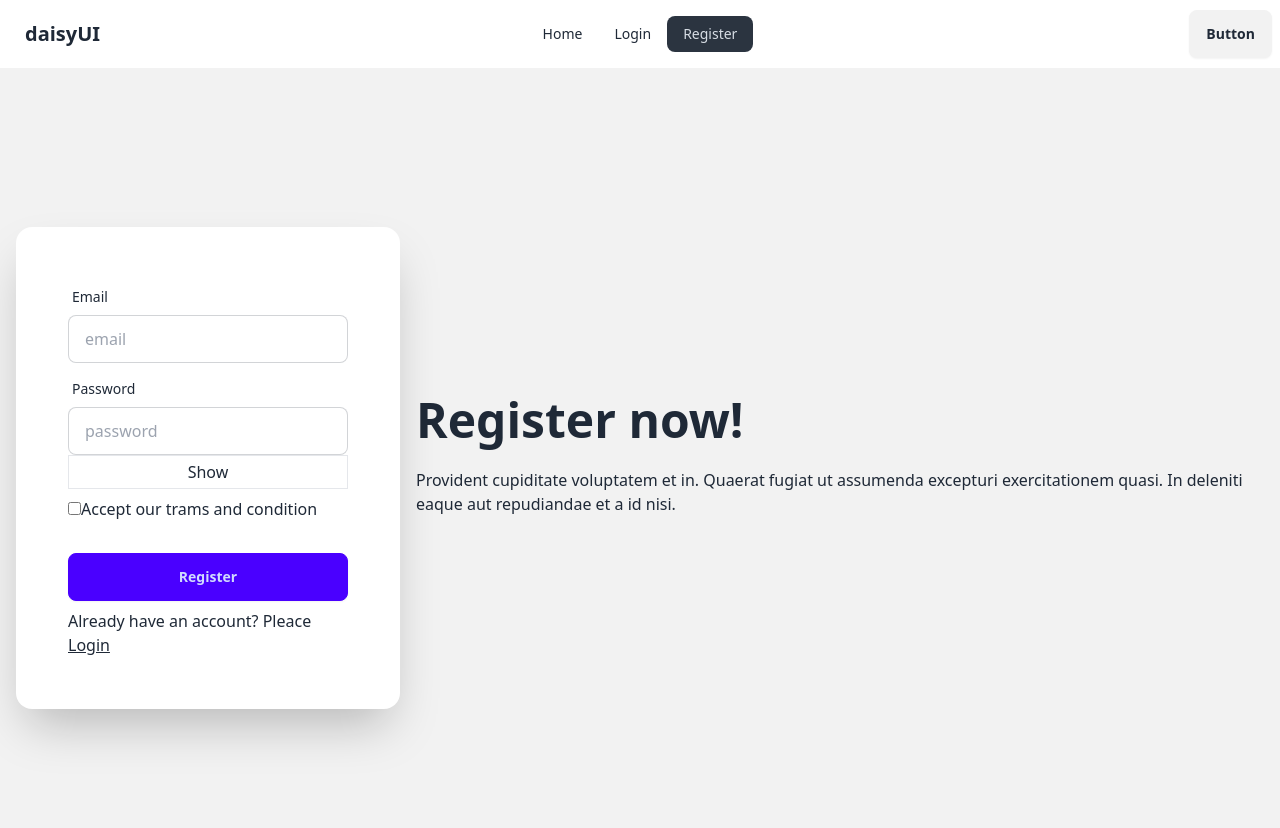
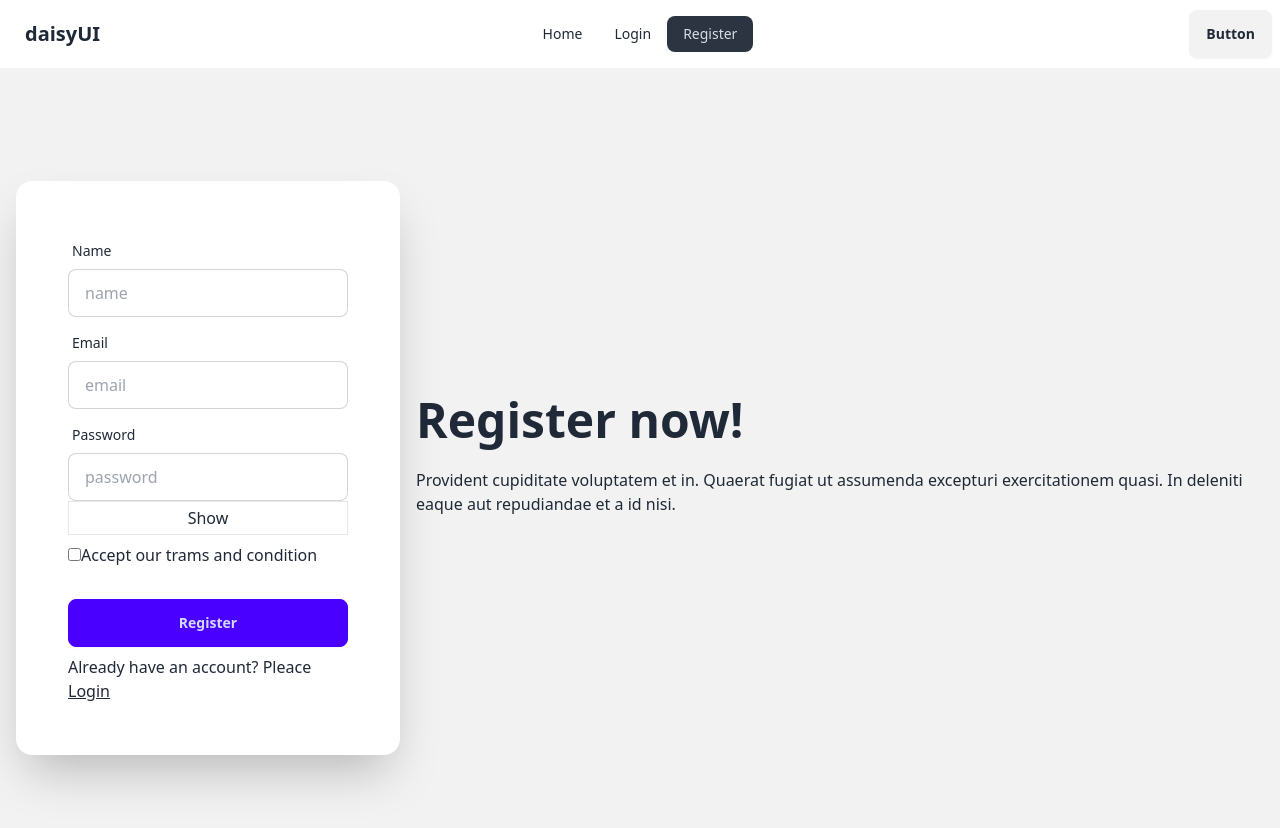
Before and after one commit to shahinexy/PH-Simple-firebase-part-2, a React (Vite) app: page /register in a window 1280 px wide. Shown: the top 828 px of the page. Built offline with nearby package versions, Linux system fonts and the light colour scheme.

Commit message:
desplay name

```diff
--- a/src/component/Register/Register.jsx
+++ b/src/component/Register/Register.jsx
@@ -1,4 +1,4 @@
-import { createUserWithEmailAndPassword, sendEmailVerification } from "firebase/auth";
+import { createUserWithEmailAndPassword, sendEmailVerification, updateProfile } from "firebase/auth";
 import auth from "../../firebase.config";
 import { useState } from "react";
 import { Link } from "react-router-dom";
@@ -10,6 +10,7 @@ const Register = () => {
 
   const handleLogin = (e) => {
     e.preventDefault();
+    const name = e.target.name.value;
     const email = e.target.email.value;
     const passowrd = e.target.password.value;
     const check = e.target.check.checked
@@ -37,6 +38,11 @@ const Register = () => {
         setSuccess("Successfully Login");
 
         //update profile get user name
+        updateProfile(result.user, {
+          displayName: name,
+        })
+        .then(()=> console.log('porfile updated'))
+        .catch()
 
         // send email verification msg
         sendEmailVerification(result.user)
@@ -62,6 +68,18 @@ const Register = () => {
           </div>
           <div className="card shrink-0 w-full max-w-sm shadow-2xl bg-base-100 p-5">
             <form onSubmit={handleLogin} className="card-body">
+              <div className="form-control">
+                <label className="label">
+                  <span className="label-text">Name</span>
+                </label>
+                <input
+                  type="text"
+                  name="name"
+                  placeholder="name"
+                  className="input input-bordered"
+                  required
+                />
+              </div>
               <div className="form-control">
                 <label className="label">
                   <span className="label-text">Email</span>
```
